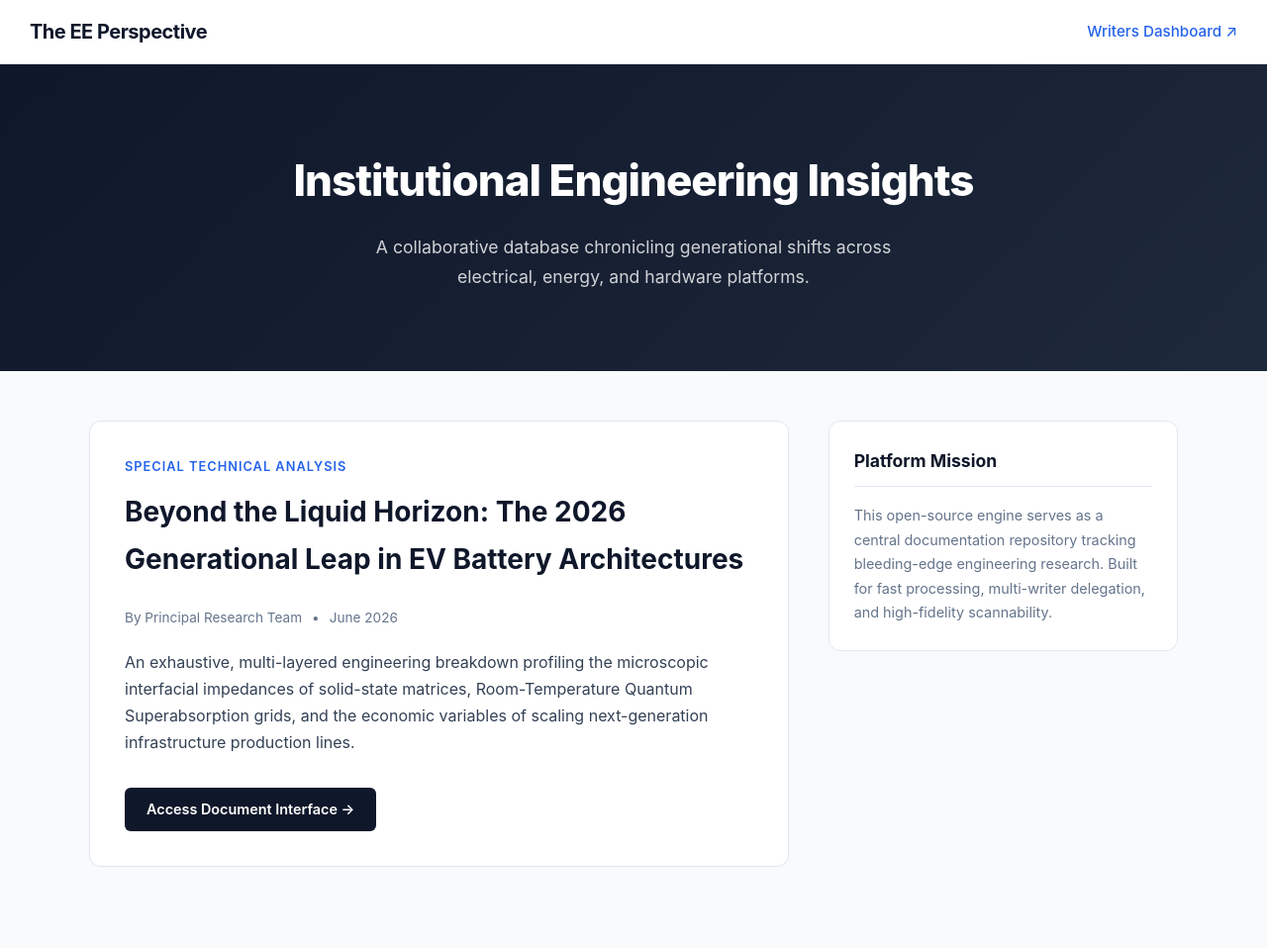
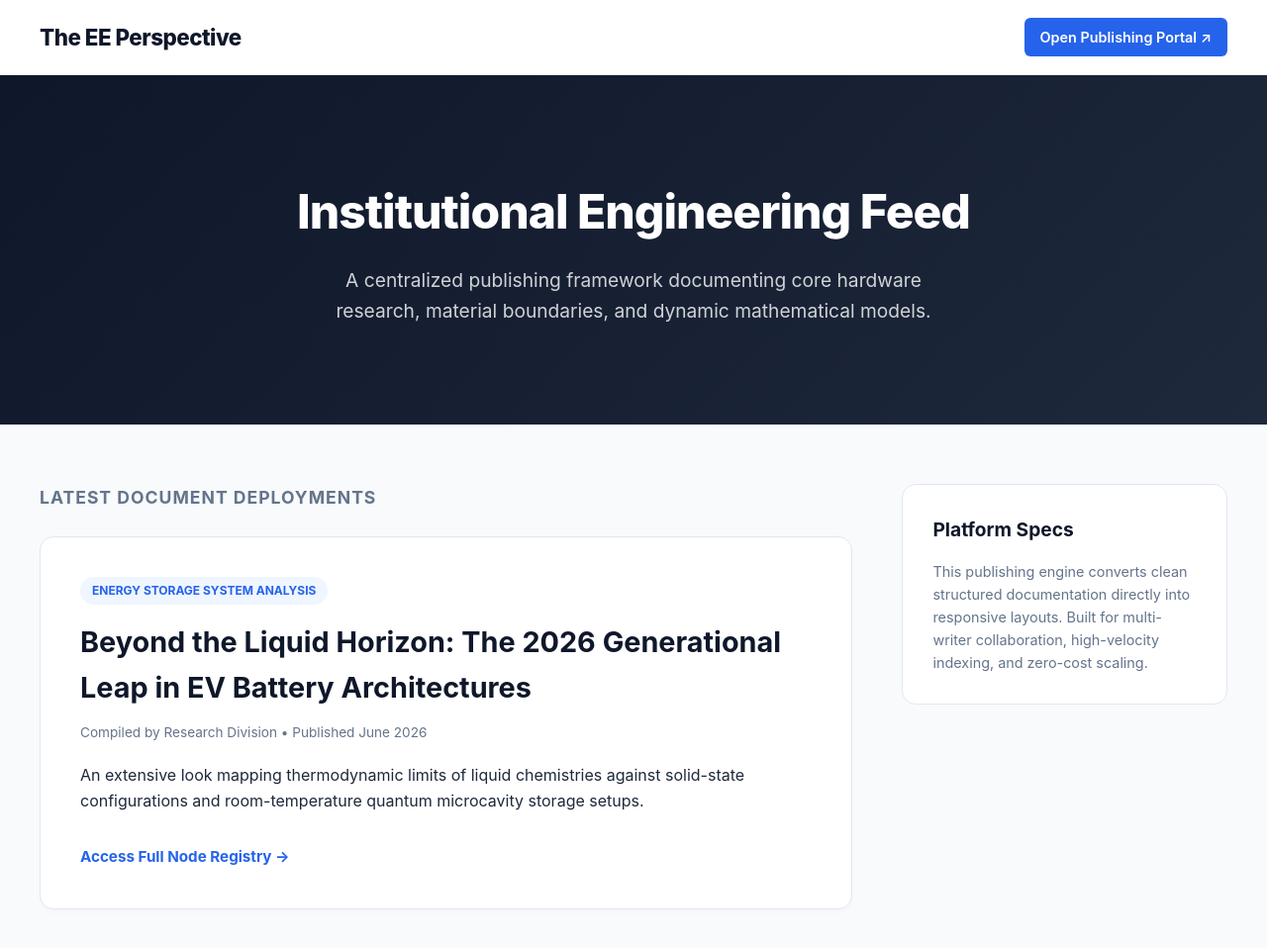
Before and after one commit to theeeperspective-beep/theeeperspective-beep.github.io, a plain HTML site: page index.html in a window 1280 px wide. Shown: the whole page at 99% size. Drawn offline with Linux system fonts and the light colour scheme.

Commit message:
Update index.html

```diff
--- a/index.html
+++ b/index.html
@@ -3,112 +3,121 @@
 <head>
     <meta charset="UTF-8">
     <meta name="viewport" content="width=device-width, initial-scale=1.0">
-    <title>The EE Perspective | Institutional Research & Analysis</title>
+    <title>The EE Perspective | Institutional Publishing Platform</title>
     <style>
         :root {
-            --primary: #0f172a;
-            --accent: #2563eb;
-            --text-main: #334155;
-            --bg-site: #f8fafc;
-            --border: #e2e8f0;
+            --slate-bg: #0f172a;
+            --accent-blue: #2563eb;
+            --text-dark: #1e293b;
+            --text-muted: #64748b;
+            --card-border: #e2e8f0;
         }
         body {
             font-family: -apple-system, BlinkMacSystemFont, "Segoe UI", Roboto, sans-serif;
-            line-height: 1.7;
-            color: var(--text-main);
+            line-height: 1.6;
+            color: var(--text-dark);
             margin: 0;
-            background-color: var(--bg-site);
+            background-color: #f8fafc;
         }
         nav {
             background: white;
-            border-bottom: 1px solid var(--border);
-            padding: 15px 30px;
+            border-bottom: 1px solid var(--card-border);
+            padding: 18px 40px;
             display: flex;
             justify-content: space-between;
             align-items: center;
         }
-        .logo { font-weight: 700; color: var(--primary); text-decoration: none; font-size: 1.25rem; letter-spacing: -0.5px; }
-        .nav-links a { text-decoration: none; color: var(--text-main); font-size: 0.95rem; font-weight: 500; }
-        header {
+        .platform-title { font-weight: 800; font-size: 1.4rem; color: var(--slate-bg); text-decoration: none; letter-spacing: -0.5px; }
+        .dashboard-btn { background: var(--accent-blue); color: white; padding: 8px 16px; border-radius: 6px; text-decoration: none; font-weight: 600; font-size: 0.9rem; }
+
+        .hero {
             background: linear-gradient(135deg, #0f172a 0%, #1e293b 100%);
             color: white;
-            padding: 80px 20px;
+            padding: 100px 20px;
             text-align: center;
         }
-        header h1 { margin: 0; font-size: 2.75rem; font-weight: 800; letter-spacing: -1px; }
-        header p { margin: 15px 0 0 0; opacity: 0.8; font-size: 1.1rem; max-width: 600px; margin-inline: auto; }
-        .main-layout {
-            max-width: 1100px;
-            margin: 50px auto;
+        .hero h1 { margin: 0; font-size: 3rem; font-weight: 800; letter-spacing: -1px; }
+        .hero p { margin: 15px auto 0 auto; opacity: 0.8; font-size: 1.2rem; max-width: 650px; }
+
+        .platform-layout {
+            max-width: 1200px;
+            margin: 60px auto;
             display: grid;
-            grid-template-columns: 2fr 1fr;
-            gap: 40px;
+            grid-template-columns: 2.5fr 1fr;
+            gap: 50px;
             padding: 0 20px;
         }
-        .post-feed h2 { font-size: 1.75rem; color: var(--primary); margin-top: 0; }
-        .article-node {
+
+        .feed-heading { font-size: 1.1rem; text-transform: uppercase; letter-spacing: 1px; color: var(--text-muted); margin-bottom: 25px; font-weight: 700; }
+
+        .dynamic-article-card {
             background: white;
-            border: 1px solid var(--border);
-            border-radius: 12px;
-            padding: 35px;
+            border: 1px solid var(--card-border);
+            border-radius: 14px;
+            padding: 40px;
             margin-bottom: 30px;
-            box-shadow: 0 1px 3px rgba(0,0,0,0.02);
+            box-shadow: 0 4px 6px -1px rgba(0, 0, 0, 0.02);
+            transition: transform 0.2s, box-shadow 0.2s;
         }
-        .meta-tag { font-size: 0.8rem; font-weight: 600; color: var(--accent); text-transform: uppercase; letter-spacing: 1px; margin-bottom: 12px; }
-        .author-badge { font-size: 0.85rem; color: #64748b; margin-bottom: 20px; display: flex; gap: 10px; }
-        .sidebar-card {
+        .dynamic-article-card:hover { transform: translateY(-2px); box-shadow: 0 10px 15px -3px rgba(0, 0, 0, 0.05); }
+
+        .tag { display: inline-block; background: #eff6ff; color: var(--accent-blue); font-size: 0.75rem; font-weight: 700; text-transform: uppercase; padding: 4px 12px; border-radius: 20px; margin-bottom: 15px; }
+        .dynamic-article-card h2 { font-size: 1.8rem; margin: 0 0 12px 0; font-weight: 700; }
+        .dynamic-article-card h2 a { color: var(--slate-bg); text-decoration: none; }
+        .author-meta { font-size: 0.85rem; color: var(--text-muted); margin-bottom: 20px; }
+
+        .btn-entry {
+            display: inline-flex;
+            align-items: center;
+            color: var(--accent-blue);
+            text-decoration: none;
+            font-weight: 700;
+            font-size: 0.95rem;
+            margin-top: 15px;
+        }
+
+        .sidebar-panel {
             background: white;
-            border: 1px solid var(--border);
-            border-radius: 12px;
-            padding: 25px;
-            position: sticky;
-            top: 30px;
+            border: 1px solid var(--card-border);
+            border-radius: 14px;
+            padding: 30px;
+            height: fit-content;
         }
-        .sidebar-card h3 { margin-top: 0; color: var(--primary); font-size: 1.1rem; border-bottom: 1px solid var(--border); padding-bottom: 10px; }
-        .btn-read {
-            display: inline-flex;
-            background: var(--primary);
-            color: white;
-            padding: 10px 22px;
-            border-radius: 6px;
-            text-decoration: none;
-            font-weight: 600;
-            font-size: 0.9rem;
-            margin-top: 15px;
-            transition: transform 0.2s;
-        }
-        .btn-read:hover { background: var(--accent); transform: translateY(-1px); }
+        .sidebar-panel h3 { margin-top: 0; font-size: 1.2rem; color: var(--slate-bg); margin-bottom: 15px; }
     </style>
 </head>
 <body>
 
     <nav>
-        <a href="index.html" class="logo">The EE Perspective</a>
-        <div class="nav-links"><a href="https://app.pagescms.org" target="_blank" style="color: var(--accent);">Writers Dashboard ↗</a></div>
+        <a href="index.html" class="platform-title">The EE Perspective</a>
+        <a href="https://app.pagescms.org" target="_blank" class="dashboard-btn">Open Publishing Portal ↗</a>
     </nav>
 
-    <header>
-        <h1>Institutional Engineering Insights</h1>
-        <p>A collaborative database chronicling generational shifts across electrical, energy, and hardware platforms.</p>
-    </header>
+    <div class="hero">
+        <h1>Institutional Engineering Feed</h1>
+        <p>A centralized publishing framework documenting core hardware research, material boundaries, and dynamic mathematical models.</p>
+    </div>
 
-    <div class="main-layout">
-        <div class="post-feed">
-            <!-- ARTICLE NODE START -->
-            <div class="article-node">
-                <div class="meta-tag">Special Technical Analysis</div>
-                <h2><a href="battery-report.html" style="color:inherit; text-decoration:none;">Beyond the Liquid Horizon: The 2026 Generational Leap in EV Battery Architectures</a></h2>
-                <div class="author-badge"><span>By Principal Research Team</span> • <span>June 2026</span></div>
-                <p>An exhaustive, multi-layered engineering breakdown profiling the microscopic interfacial impedances of solid-state matrices, Room-Temperature Quantum Superabsorption grids, and the economic variables of scaling next-generation infrastructure production lines.</p>
-                <a href="battery-report.html" class="btn-read">Access Document Interface →</a>
+    <div class="platform-layout">
+        <div class="main-feed">
+            <div class="feed-heading">Latest Document Deployments</div>
+
+            <div class="dynamic-article-card">
+                <span class="tag">Energy Storage System Analysis</span>
+                <h2><a href="battery-report.html">Beyond the Liquid Horizon: The 2026 Generational Leap in EV Battery Architectures</a></h2>
+                <div class="author-meta">Compiled by Research Division • Published June 2026</div>
+                <p>An extensive look mapping thermodynamic limits of liquid chemistries against solid-state configurations and room-temperature quantum microcavity storage setups.</p>
+                <a href="battery-report.html" class="btn-entry">Access Full Node Registry →</a>
             </div>
-            <!-- ARTICLE NODE END -->
+
         </div>
 
         <div class="sidebar">
-            <div class="sidebar-card">
-                <h3>Platform Mission</h3>
-                <p style="font-size: 0.9rem; color: #64748b; margin-bottom: 0;">This open-source engine serves as a central documentation repository tracking bleeding-edge engineering research. Built for fast processing, multi-writer delegation, and high-fidelity scannability.</p>
+            <div class="sidebar-panel">
+                <h3>Platform Specs</h3>
+                <p style="font-size: 0.9rem; color: var(--text-muted); margin: 0; line-height: 1.6;">
+                    This publishing engine converts clean structured documentation directly into responsive layouts. Built for multi-writer collaboration, high-velocity indexing, and zero-cost scaling.
+                </p>
             </div>
         </div>
     </div>
```
